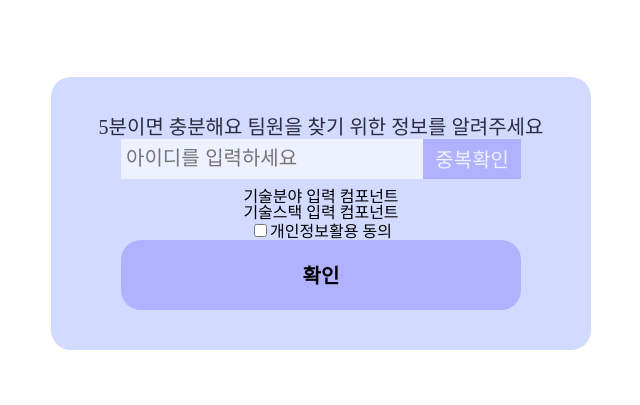
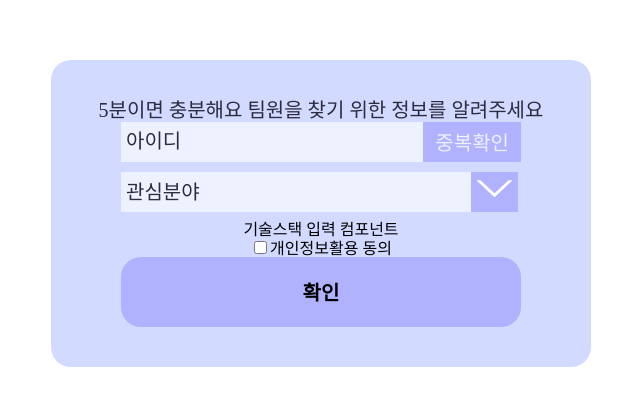
Before and after one commit to boostcampwm-2022/web25-SCOPA, a React (Create React App) app in the folder client/: page /register in a window 1280 px wide. Shown: the part 187-592 px from the top of the page, without its empty margins (319-959 px from the left). Built offline with nearby package versions, Linux system fonts and the light colour scheme.

Commit message:
feat/fe-register-layout: 관심분야 컴포넌트 구조 구현
관심분야 입력 컴포넌트 구조와 대략적인 css를 적용하였습니다. 관심분야의 경우, 유저의 입력이 필요한 타입이 아니기 때문에 Input태그가 아닌 div태그를 활용했습니다.

```diff
--- a/client/src/pages/RegisterPage/IdInput/index.tsx
+++ b/client/src/pages/RegisterPage/IdInput/IdInput.tsx
@@ -1,7 +1,8 @@
 /** @jsxImportSource @emotion/react */
 
 import React, { useCallback, useState } from 'react';
-import { registerPageIdButtonStyle, registerPageIdInputStyle, registerPageInputWrapperStyle } from '../styles';
+import { registerPageIdButtonStyle, registerPageInputStyle, registerPageInputWrapperStyle } from '../styles';
+import { css } from '@emotion/react';
 
 export const IdInput = () => {
   const [id, setId] = useState('');
@@ -15,7 +16,13 @@ export const IdInput = () => {
 
   return (
     <div css={registerPageInputWrapperStyle}>
-      <input css={registerPageIdInputStyle} placeholder='아이디를 입력하세요' value={id} onChange={handleOnChange} />
+      <input
+        css={css(registerPageInputStyle, { width: 300 })}
+        id='id-input'
+        placeholder='아이디'
+        value={id}
+        onChange={handleOnChange}
+      />
       <button type='button' css={registerPageIdButtonStyle} onClick={handleClick}>
         중복확인
       </button>
--- /dev/null
+++ b/client/src/pages/RegisterPage/InterestInput/InterestInput.tsx
@@ -0,0 +1,21 @@
+/** @jsxImportSource @emotion/react */
+
+import { ArrowDownIcon } from 'assets/svgs';
+import { registerInputArrowButtonStyle, registerPageInputStyle, registerPageInputWrapperStyle } from '../styles';
+import { useCallback, useState } from 'react';
+
+export const InterestInput = () => {
+  const [isOpened, setIsOpened] = useState(false);
+  const handleClick = useCallback(() => {
+    setIsOpened(!isOpened);
+  }, []);
+
+  return (
+    <div css={registerPageInputWrapperStyle}>
+      <div css={registerPageInputStyle}>관심분야</div>
+      <button type='button' css={registerInputArrowButtonStyle} onClick={handleClick}>
+        <ArrowDownIcon />
+      </button>
+    </div>
+  );
+};
--- a/client/src/pages/RegisterPage/InterestInput/index.tsx
+++ /dev/null
@@ -1,3 +0,0 @@
-export const InterestInput = () => {
-  return <div>기술분야 입력 컴포넌트</div>;
-};
--- a/client/src/pages/RegisterPage/RegisterPage.tsx
+++ b/client/src/pages/RegisterPage/RegisterPage.tsx
@@ -1,7 +1,7 @@
 /** @jsxImportSource @emotion/react */
 
-import { IdInput } from './IdInput';
-import { InterestInput } from './InterestInput';
+import { IdInput } from './IdInput/IdInput';
+import { InterestInput } from './InterestInput/InterestInput';
 import { TechStackInput } from './TechStackInput';
 import { useCallback, useState } from 'react';
 
@@ -20,7 +20,7 @@ export const RegisterPage = () => {
   const [privacyCheck, setPrivacyCheck] = useState(false);
   return (
     <div css={registerPageWrapperStyle}>
-      <form css={registerPageInnerStyle}>
+      <div css={registerPageInnerStyle}>
         <h3 css={registerPageHeaderStyle}>{`5분이면 충분해요\n팀원을 찾기 위한 정보를 알려주세요`}</h3>
         <IdInput />
         <InterestInput />
@@ -32,7 +32,7 @@ export const RegisterPage = () => {
         <button css={registerPageButtonStyle} type='submit' onClick={handleRegisterButton}>
           확인
         </button>
-      </form>
+      </div>
     </div>
   );
 };
--- a/client/src/pages/RegisterPage/styles.ts
+++ b/client/src/pages/RegisterPage/styles.ts
@@ -35,13 +35,19 @@ export const registerPageInputWrapperStyle = css({
   marginBottom: 10,
 });
 
-export const registerPageIdInputStyle = css({
+export const registerPageInputStyle = css({
   backgroundColor: COLORS.SECONDARY_2,
   border: 'transparent',
-  width: 300,
+  width: 350,
   color: COLORS.TEXT_1,
   fontSize: FONT_SIZE.LARGE,
   padding: 5,
+  display: 'flex',
+  flexDirection: 'column',
+  justifyContent: 'center',
+  '::placeholder': {
+    color: COLORS.TEXT_1,
+  },
 });
 
 export const registerPageIdButtonStyle = css({
@@ -52,10 +58,12 @@ export const registerPageIdButtonStyle = css({
   width: 100,
 });
 
-export const regitserPageIconStyle = css({
+export const registerInputArrowButtonStyle = css({
   backgroundColor: COLORS.PRIMARY_2,
-  color: COLORS.SECONDARY_2,
-  height: 50,
+  border: 'transparent',
+  display: 'flex',
+  justifyItems: 'center',
+  alignItems: 'center',
 });
 
 export const registerPageSelectedStyle = css({
```
